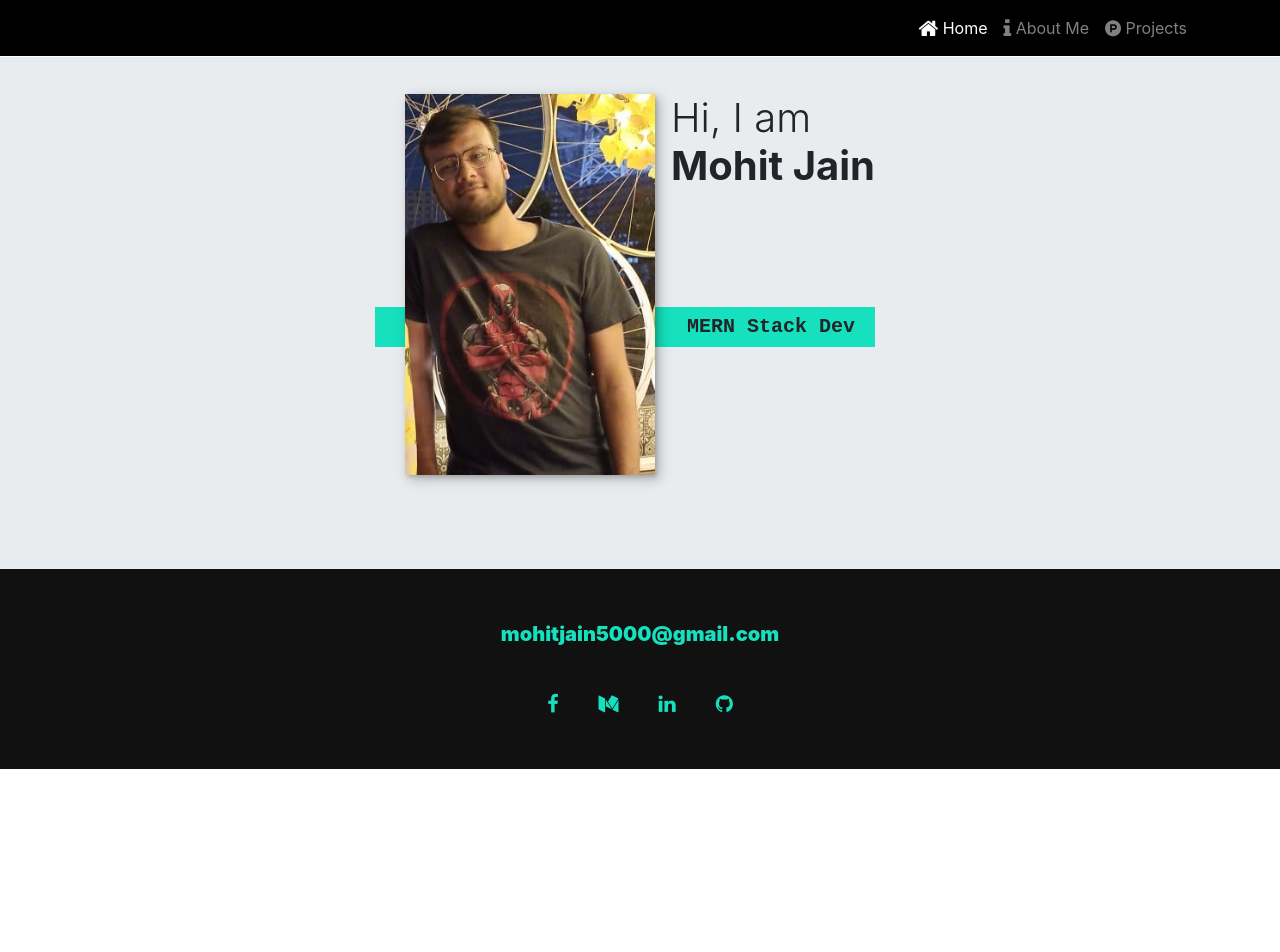
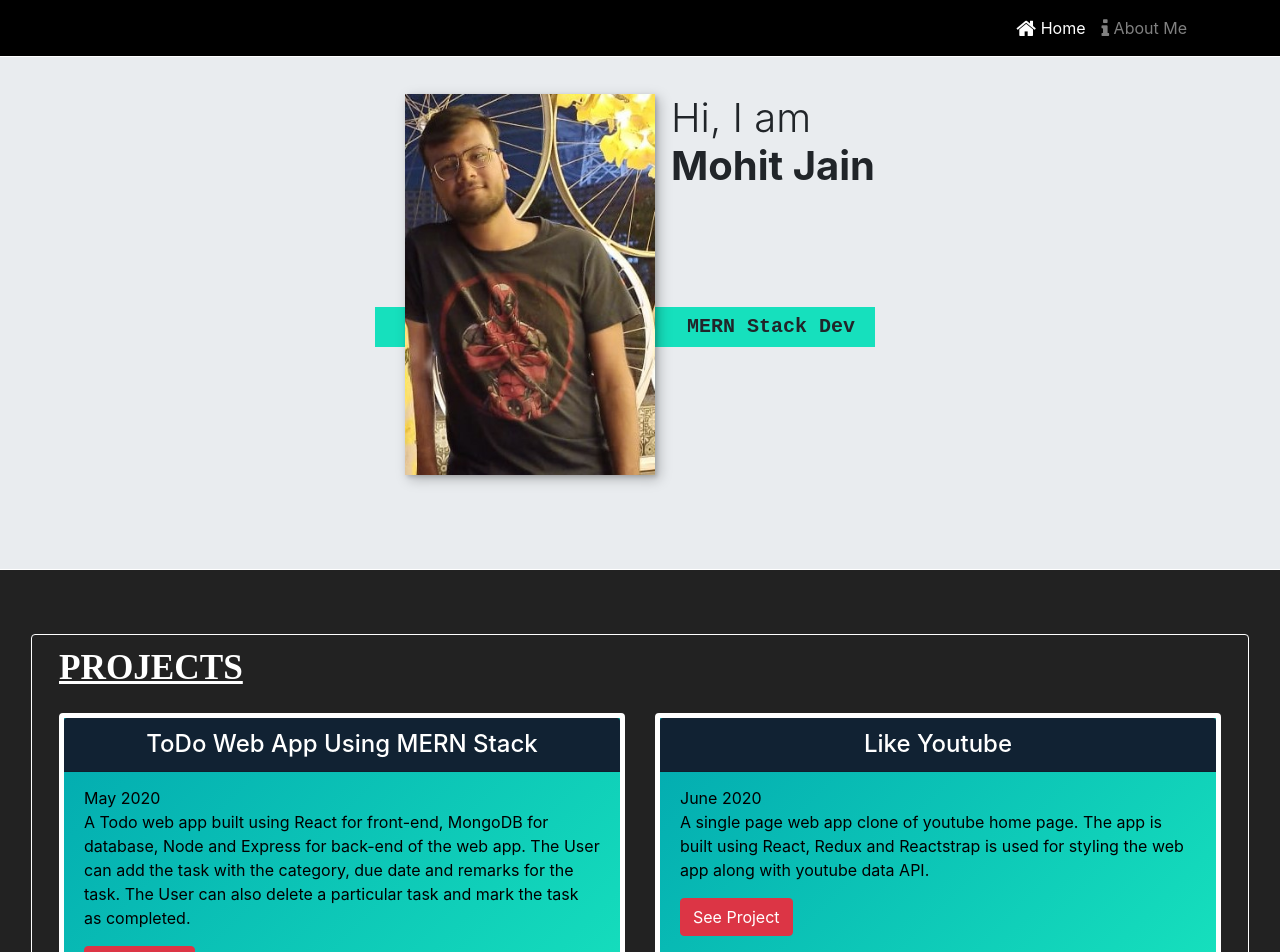
Before and after one commit to mohit2308jain/MyPortfolioWebsite, a React (Create React App) app: page /home in a window 1280 px wide. Shown: the top 952 px of the page. Before the commit the page ends 800 px from the top, so only its background shows below. Built offline with nearby package versions, Linux system fonts and the light colour scheme.

Commit message:
Links update

```diff
--- a/src/components/Header.js
+++ b/src/components/Header.js
@@ -38,10 +38,6 @@ class Header extends Component {
                                     <NavLink className="nav-link" to='/about' onClick={(event) => this.closeNavBar(event)}>
                                         <span className="fa fa-info fa-lg"></span> About Me</NavLink>
                                 </NavItem>
-                                <NavItem>
-                                    <NavLink className="nav-link" to='/projects' onClick={(event) => this.closeNavBar(event)}>
-                                        <span className="fa fa-product-hunt"></span> Projects</NavLink>
-                                </NavItem>
                             </Nav>
                         </Collapse>
                     </div>
--- a/src/components/Main.js
+++ b/src/components/Main.js
@@ -33,13 +33,15 @@ class Main extends React.Component{
             <Header />
             </div>
             <Switch>
-                <Route path='/home' component={Intro} />
+                <Route path='/home' component={() => <div>
+                    <Intro />
+                    <Projects projects={this.state.projects} />
+                    </div>} />
                 <Route path='/about' component={() => <div>
                     <About about={this.state.about} skills={this.state.skills}
                                     link={this.state.link} exp={this.state.exp}/>
                     <Certifications certifications={this.state.certifications}/>
                     </div> }  />
-                <Route path='/projects' component={() => <Projects projects={this.state.projects} />} />
                 <Redirect to='/home' />
             </Switch>
             <Footer />
--- a/src/shared/projects.js
+++ b/src/shared/projects.js
@@ -13,8 +13,8 @@ export const PROJECTS =
             name:'Like Youtube',
             year:'June 2020',
             description:'A single page web app clone of youtube home page. The app is built using React, Redux and Reactstrap is used for styling the web app along with youtube data API.',
-            links: ['https://github.com/mohit2308jain/LikeYT-React'],
-            labels: ['Github Link']
+            links: ['http://like-yt-react.vercel.app/'],
+            labels: ['See Project']
         },
         {
             id: 3,
@@ -29,7 +29,7 @@ export const PROJECTS =
             name:'Movies, Books, Food - All In One',
             year:'June 2020',
             description:'The web app allows users to search for their favorite movies, books, and food along with the weather information for the location of their preference. The app uses different public APIs for providing information to users. The app is built using both React and Angular as different versions of the app.',
-            links: ['https://github.com/mohit2308jain/AllInOne-React', 'https://github.com/mohit2308jain/AllInOne-Angular'],
+            links: ['https://allinone-react.vercel.app', 'https://allinone-angular.vercel.app'],
             labels: ['React Link', 'Angular Link']
         }
     ];
```
